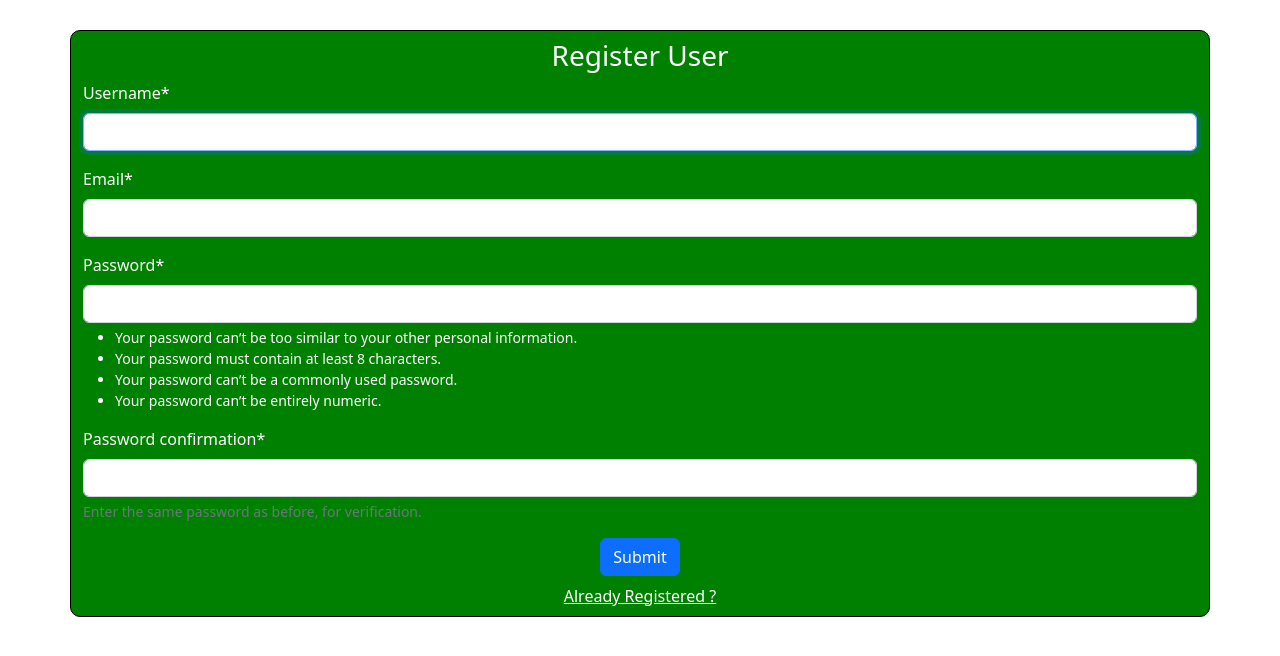
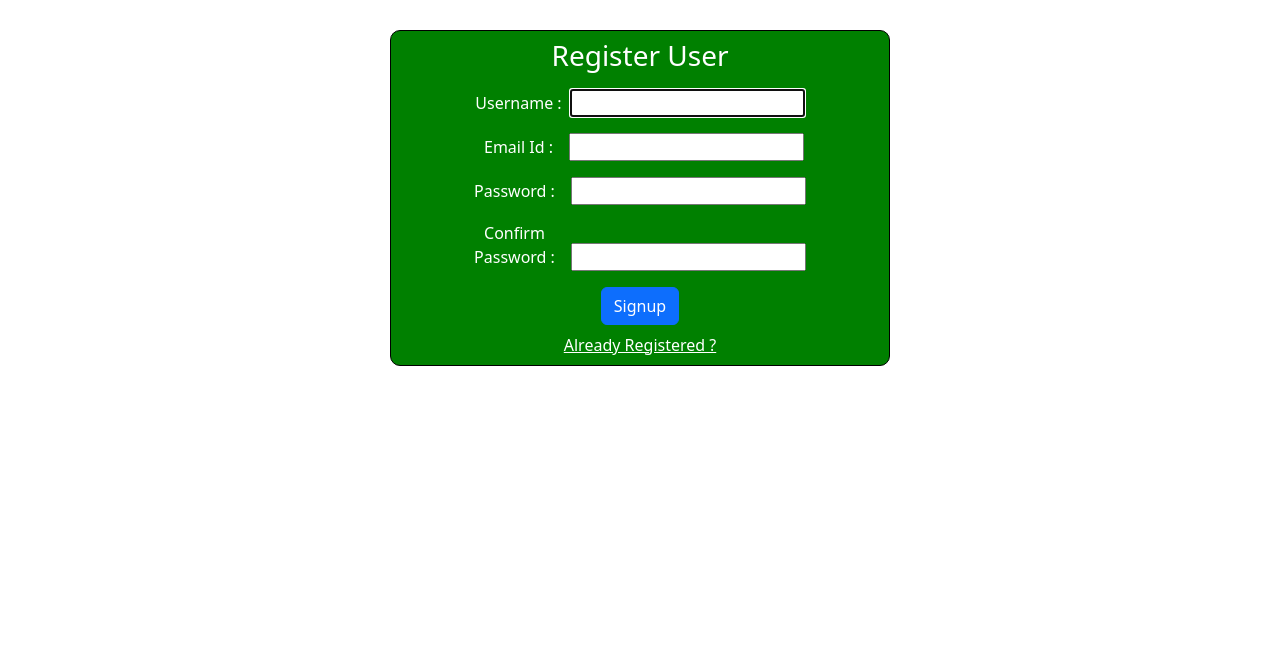
Before and after one commit to SarathKumar95/Week-6-Bro, a Django app: page / in a window 1280 px wide. Shown: the top 656 px of the page. Run offline with Django 4.2, Linux system fonts and the light colour scheme; some libraries are stand-ins or nearby versions.

Commit message:
form errors appear as messages

```diff
--- a/newpro/owner/forms.py
+++ b/newpro/owner/forms.py
@@ -1,6 +1,9 @@
+from django import forms
 from django.contrib.auth.forms import UserCreationForm, UserChangeForm
 
 from .models import CustomUser
+
+from crispy_forms.helper import FormHelper
 
 
 class CustomUserCreationForm(UserCreationForm):
@@ -8,6 +11,7 @@ class CustomUserCreationForm(UserCreationForm):
         model = CustomUser
         fields = ('username', 'email',)
 
+
 class CustomUserChangeForm(UserChangeForm):
 
     class Meta:
--- a/newpro/owner/managers.py
+++ b/newpro/owner/managers.py
@@ -4,7 +4,7 @@ from django.utils.translation import gettext as _
 
 class CustomUserManager(BaseUserManager):
 
-    def create_user(self,email, password, **extra_fields):
+    def create_user(self, email, password, **extra_fields):
         if not email:
             raise ValueError(_('Users must have  an email address'))
         email1 = self.normalize_email(email)
--- a/newpro/owner/views.py
+++ b/newpro/owner/views.py
@@ -30,7 +30,7 @@ def signup(request):
 
         else:
             print(form.errors)
-
+            messages.info(request,form.errors)
     return render(request, 'owner/signup.html', context)
 
 @cache_control(no_cache=True, must_revalidate=True, no_store=True)
@@ -79,12 +79,12 @@ def owner(request):
 
     return redirect('master')
 
-
+@cache_control(no_cache = True, must_revaliate=True, no_store=True)
 def create_user(request):
     if 'superuser' not in request.session:
         return redirect('master')
 
-    form = CustomUserCreationForm
+    form = CustomUserCreationForm()
     context = {'form': form}
 
     if request.method == 'POST':
@@ -97,11 +97,12 @@ def create_user(request):
 
         else:
             print(form.errors)
+            messages.error(request, form.errors)
 
     return render(request, 'owner/create.html', context)
 
 
-
+@cache_control(no_cache=True,no_store=True)
 def delete_user(request, id):
 
     if 'superuser' in request.session:
@@ -149,23 +150,37 @@ def search_user(request):
     else:
         return redirect(owner)
 
-
+@cache_control(no_cache=True,no_store=True)
 def update_user(request, id):
     if 'superuser' in request.session:
-
-
         user = CustomUser.objects.get(id=id)
         form = CustomUserChangeForm(instance=user)
 
-        print("Hehe" + str(user))
+        old_username = user
+        old_email = user.email
 
         if request.method == 'POST':
+
+
             form = CustomUserChangeForm(request.POST, instance=user)
             if form.is_valid():
+                print("Old username in post is ", old_username)
+                print("Old email in post is ", old_email)
+                new_username = request.POST['username']
+                new_email = request.POST['email']
+                print("new username is ",new_username,"and new email is",new_email)
+
                 form.save()
                 print("Updated")
-                messages.success(request,"The user with user id " + str(user.id) + " is updated.")
+
+                messages.info(request,'User with user id ' + str(user.id) + " has been updated.")
+
                 return redirect('owner')
+
+            else:
+                print("Edit unsuccesful" + str(form.errors))
+                messages.error(request, form.errors)
+
         return render(request, 'owner/edit.html', {'form': form})
 
     else:
--- a/newpro/owner/static/css/style.css
+++ b/newpro/static/css/owner.css
@@ -5,13 +5,9 @@ padding : 0;
 
 }
 
-body {
 
-background : green;
 
-}
-
-.form-container{
+#form-holder{
 
  border:1px solid black;
  border-radius : 10px;
@@ -19,6 +15,7 @@ background : green;
  color: white;
  display:block;
  margin : 30px auto;
+ width: 500px;
 
 }
 
--- a/newpro/templates/owner/base.html
+++ b/newpro/templates/owner/base.html
@@ -5,7 +5,7 @@
     <title>{% block title %} Owner Dashboard {% endblock %}</title>
     {% load static %}
     {% load crispy_forms_tags %}
-    <link rel="stylesheet" href="{% static 'css/style.css' %}">
+    <link rel="stylesheet" href="{% static 'css/owner.css' %}">
     <link href="https://cdn.jsdelivr.net/npm/bootstrap@5.2.2/dist/css/bootstrap.min.css" rel="stylesheet" integrity="sha384-Zenh87qX5JnK2Jl0vWa8Ck2rdkQ2Bzep5IDxbcnCeuOxjzrPF/et3URy9Bv1WTRi" crossorigin="anonymous">
     <script src="https://kit.fontawesome.com/1ab0e88673.js" crossorigin="anonymous"></script>
 </head>
--- a/newpro/templates/owner/home.html
+++ b/newpro/templates/owner/home.html
@@ -4,7 +4,7 @@
     <meta charset="UTF-8">
     <title>Home</title>
     {% load static %}
-    <link rel="stylesheet" href="{% static 'css/style.css' %}">
+    <link rel="stylesheet" href="{% static 'css/owner.css' %}">
     <link href="https://cdn.jsdelivr.net/npm/bootstrap@5.2.2/dist/css/bootstrap.min.css" rel="stylesheet" integrity="sha384-Zenh87qX5JnK2Jl0vWa8Ck2rdkQ2Bzep5IDxbcnCeuOxjzrPF/et3URy9Bv1WTRi" crossorigin="anonymous">
     <script src="https://kit.fontawesome.com/1ab0e88673.js" crossorigin="anonymous"></script>
 </head>
--- a/newpro/templates/owner/master.html
+++ b/newpro/templates/owner/master.html
@@ -4,7 +4,7 @@
     <meta charset="UTF-8">
     <title>Master Login</title>
     {% load static %}
-    <link rel="stylesheet" href="{% static 'css/style.css' %}">
+    <link rel="stylesheet" href="{% static 'css/owner.css' %}">
     <link href="https://cdn.jsdelivr.net/npm/bootstrap@5.2.2/dist/css/bootstrap.min.css" rel="stylesheet" integrity="sha384-Zenh87qX5JnK2Jl0vWa8Ck2rdkQ2Bzep5IDxbcnCeuOxjzrPF/et3URy9Bv1WTRi" crossorigin="anonymous">
     <script src="https://kit.fontawesome.com/1ab0e88673.js" crossorigin="anonymous"></script>
 </head>
--- a/newpro/templates/owner/signin.html
+++ b/newpro/templates/owner/signin.html
@@ -4,7 +4,7 @@
     <meta charset="UTF-8">
     <title>Sign In</title>
     {% load static %}
-    <link rel="stylesheet" href="{% static 'css/style.css' %}">
+    <link rel="stylesheet" href="{% static 'css/owner.css' %}">
     <link href="https://cdn.jsdelivr.net/npm/bootstrap@5.2.2/dist/css/bootstrap.min.css" rel="stylesheet" integrity="sha384-Zenh87qX5JnK2Jl0vWa8Ck2rdkQ2Bzep5IDxbcnCeuOxjzrPF/et3URy9Bv1WTRi" crossorigin="anonymous">
     <script src="https://kit.fontawesome.com/1ab0e88673.js" crossorigin="anonymous"></script>
 </head>
--- a/newpro/templates/owner/signup.html
+++ b/newpro/templates/owner/signup.html
@@ -6,38 +6,56 @@
     <title>Signup</title>
     {% load static %}
     {% load crispy_forms_tags %}
-    <link rel="stylesheet" href="{% static 'css/style.css' %}">
+    <link rel="stylesheet" href= "{% static 'css/owner.css' %}">
     <link href="https://cdn.jsdelivr.net/npm/bootstrap@5.2.2/dist/css/bootstrap.min.css" rel="stylesheet" integrity="sha384-Zenh87qX5JnK2Jl0vWa8Ck2rdkQ2Bzep5IDxbcnCeuOxjzrPF/et3URy9Bv1WTRi" crossorigin="anonymous">
 </head>
 <body>
 
 
-<div class="container form-container">
+<div class="text-center" id="form-holder">
 
-    <h3 class="text-center pt-2">Register User</h3>
+    <h3 class="pt-2">Register User</h3>
+
+    {% for message in messages %}
+
+        <p>{{message}}</p>
+
+    {% endfor %}
 
 <form action="" method="POST">
 
     {% csrf_token %}
 
-    {{form|crispy}}
+        <div class="mt-3">
+            {{form.errors}}
+        </div>
 
-    <div class="text-center">
-        <button type="submit" class="btn  btn-primary">Submit</button>
+        <div class="mt-3">
+            <label class="me-2">Username :</label>{{form.username}}
+        </div>
 
+    <div class="mt-3">
+        <label class="ms-2 me-3">Email Id :</label>{{form.email}}
+    </div>
+
+    <div class="mt-3">
+        <label class="me-3">Password :</label>{{form.password1}}
+    </div>
+
+
+  <div class="mt-3">
+        <label class="me-3">Confirm <br> Password :</label>{{form.password2}}
+    </div>
+
+
+  <div class="mt-3">
+    <input class="btn btn-primary" type="submit" value="Signup">
+  </div>
+    <div class=" mt-2 mb-2 quest">
+        <a href="{% url 'signin'  %}">Already Registered ? </a>
     </div>
 
 </form>
-
-    <div class="text-center mt-2 mb-2 quest">
-        <a href="{% url 'signin'  %}">Already Registered ? </a>
-    </div>
-
-
-
-
-
-
 
 </div>
 
```
Also changed, not shown: newpro/sample.txt (+2 -8 lines), newpro/templates/owner/create.html (+20 -7 lines), newpro/templates/owner/dashboard.html (+1 -6 lines), newpro/templates/owner/edit.html (+14 -6 lines), newpro/db.sqlite3, newpro/static/images/green.jpg (renamed from newpro/owner/static/images/green.jpg), newpro/static/images/star.png (renamed from newpro/owner/static/images/star.png).
